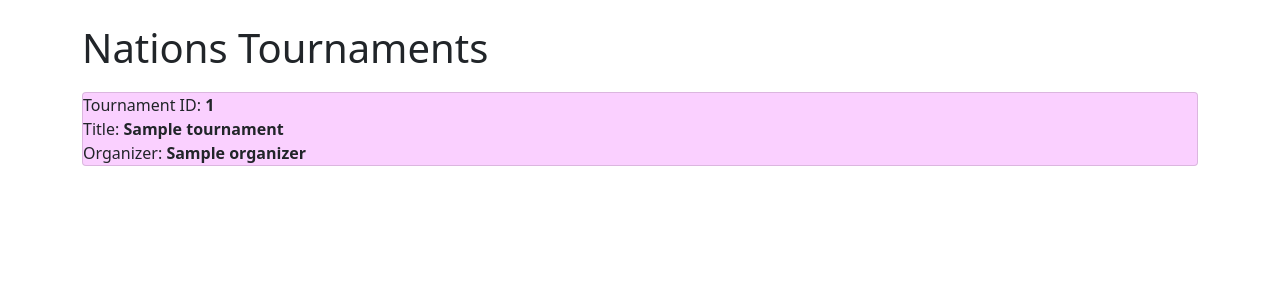
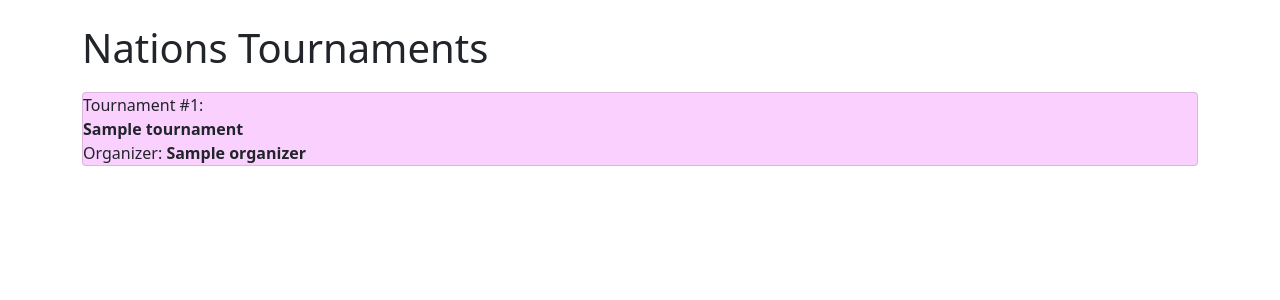
Before and after one commit to Logitude/TabonyGames, a Django app: template Nations/templates/Nations/tournaments.html in a window 1280 px wide. Shown: the part 76-376 px from the top of the page. Run offline with Django 5.2, Linux system fonts and the light colour scheme; the template is opened without the code that fills it: most values are stand-ins (such as "Sample title", 1, 10 or a date in 2020).

Commit message:
tournament card tweak

```diff
--- a/Nations/templates/Nations/tournaments.html
+++ b/Nations/templates/Nations/tournaments.html
@@ -7,10 +7,10 @@
             {% for tournament in tournaments %}
                 <div class="card my-2" style="background-color: #fad0ff;">
                     <div>
-                        Tournament ID: <span class="d-inline fw-bold">{{ tournament.pk }}</span>
+                        Tournament #{{ tournament.pk }}:
                     </div>
                     <div>
-                        Title: <span class="d-inline fw-bold">{{ tournament.title|escape }}</span>
+                        <span class="d-inline fw-bold">{{ tournament.title|escape }}</span>
                     </div>
                     <div>
                         Organizer: <span class="d-inline fw-bold">{{ tournament.organizer }}</span>
```
